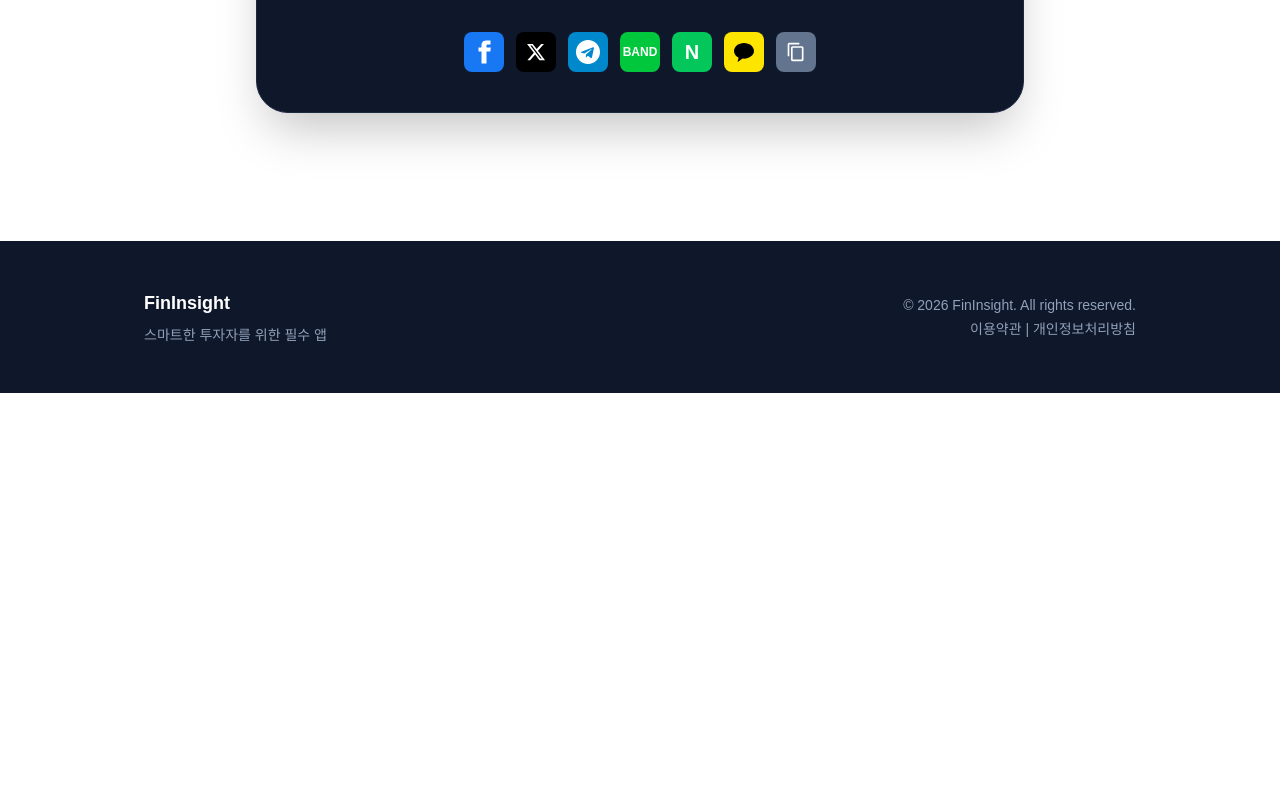
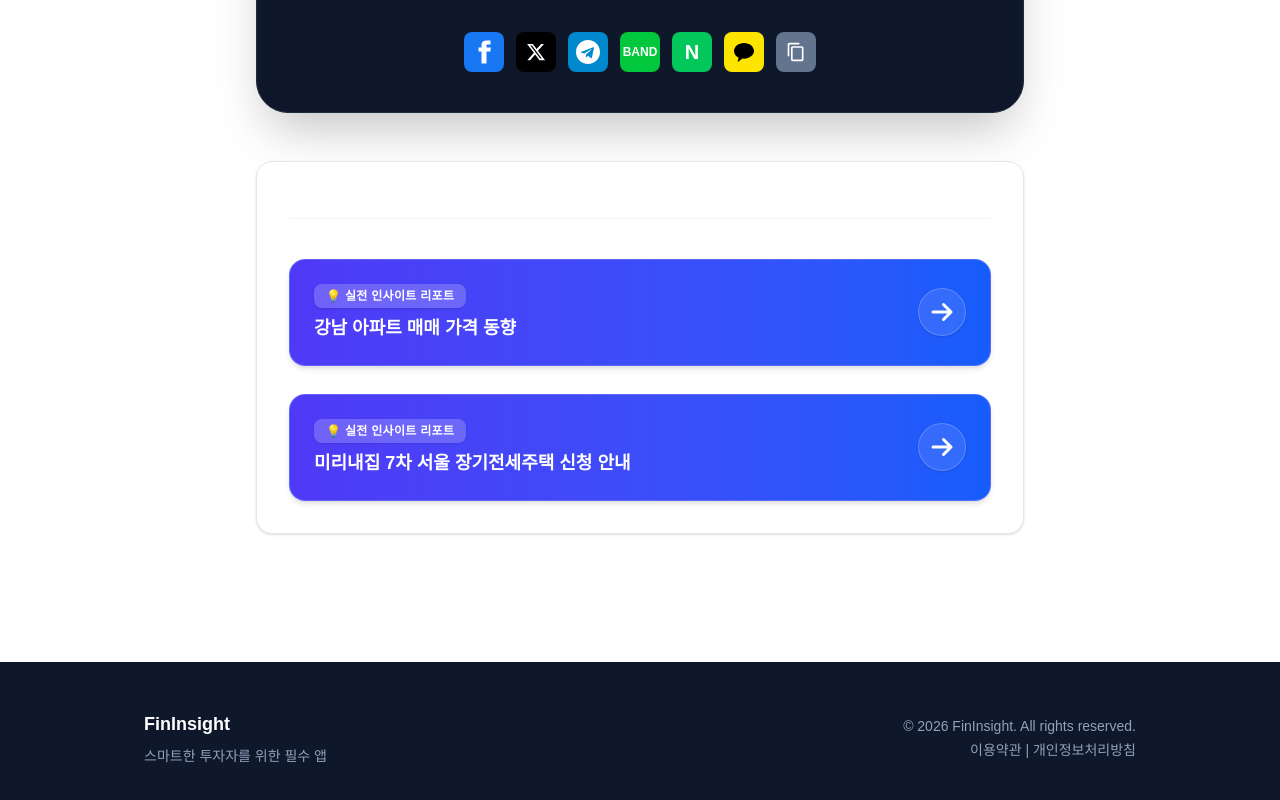
Before and after one commit to duke3736-collab/fin-insight, a Next.js app: page /calculators/apartment-roi in a window 1280 px wide. Shown: the part 1742-2542 px from the top of the page. Before the commit the page ends 2135 px from the top, so only its background shows below. Built offline with nearby package versions, Linux system fonts and the light colour scheme.

Commit message:
fix: add missing WordPress links to apartment-roi calculator

```diff
--- a/src/app/calculators/apartment-roi/page.tsx
+++ b/src/app/calculators/apartment-roi/page.tsx
@@ -208,6 +208,15 @@ export default function ApartmentROICalculatorPage() {
         </div>
       </div>
 
+      <article className="bg-white p-8 rounded-2xl border border-slate-200 shadow-sm mt-12 space-y-8">
+        <section>
+          <div className="flex flex-col gap-3 mt-6 pt-6 border-t border-slate-100">
+            <WordPressLink title="강남 아파트 매매 가격 동향" url="https://weknews.com/%ea%b0%95%eb%82%a8-%ec%95%84%ed%8c%8c%ed%8a%b8-%eb%a7%a4%eb%a7%a4-%ea%b0%80%ea%b2%a9/" />
+            <WordPressLink title="미리내집 7차 서울 장기전세주택 신청 안내" url="https://weknews.com/%eb%af%b8%eb%a6%ac%eb%82%b4%ec%a7%91-7%ec%b0%a8-%ec%84%9c%ec%9a%b8-%ec%9e%a5%ea%b8%b0%ec%a0%84%ec%84%b8%ec%a3%bc%ed%83%9d/" />
+          </div>
+        </section>
+      </article>
+
     </div>
   );
 }
```
